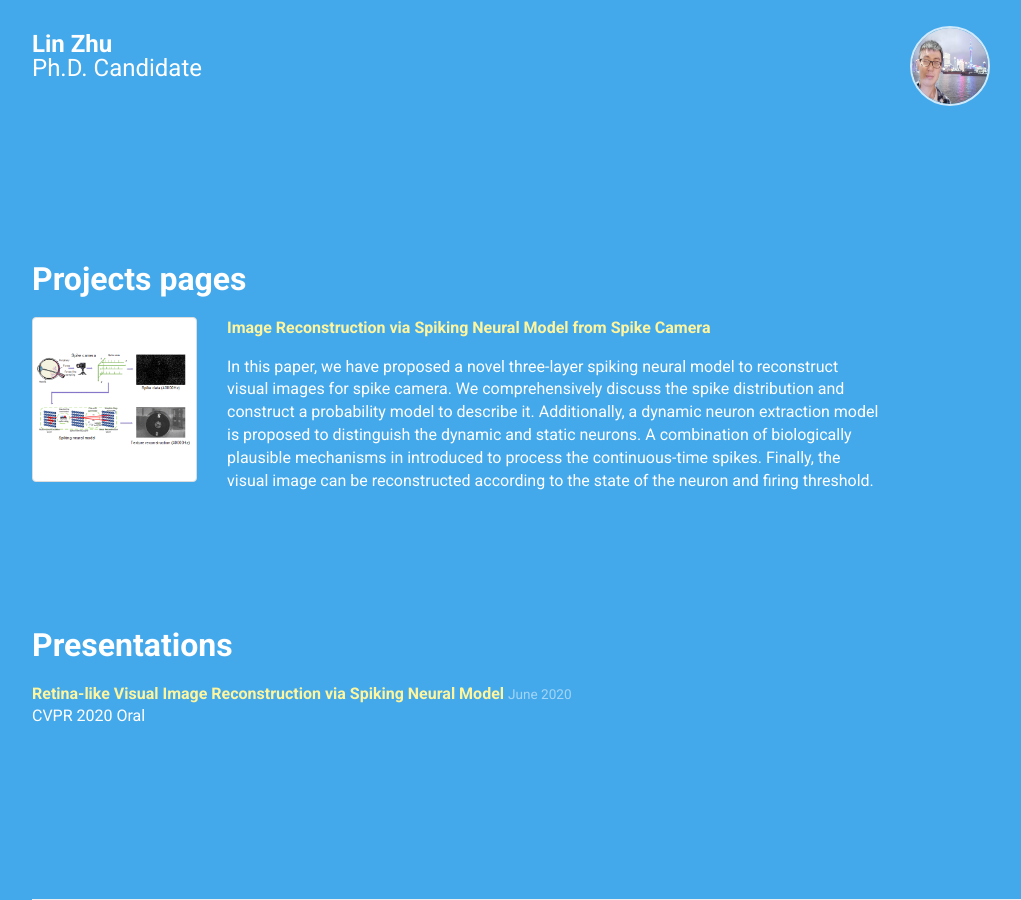
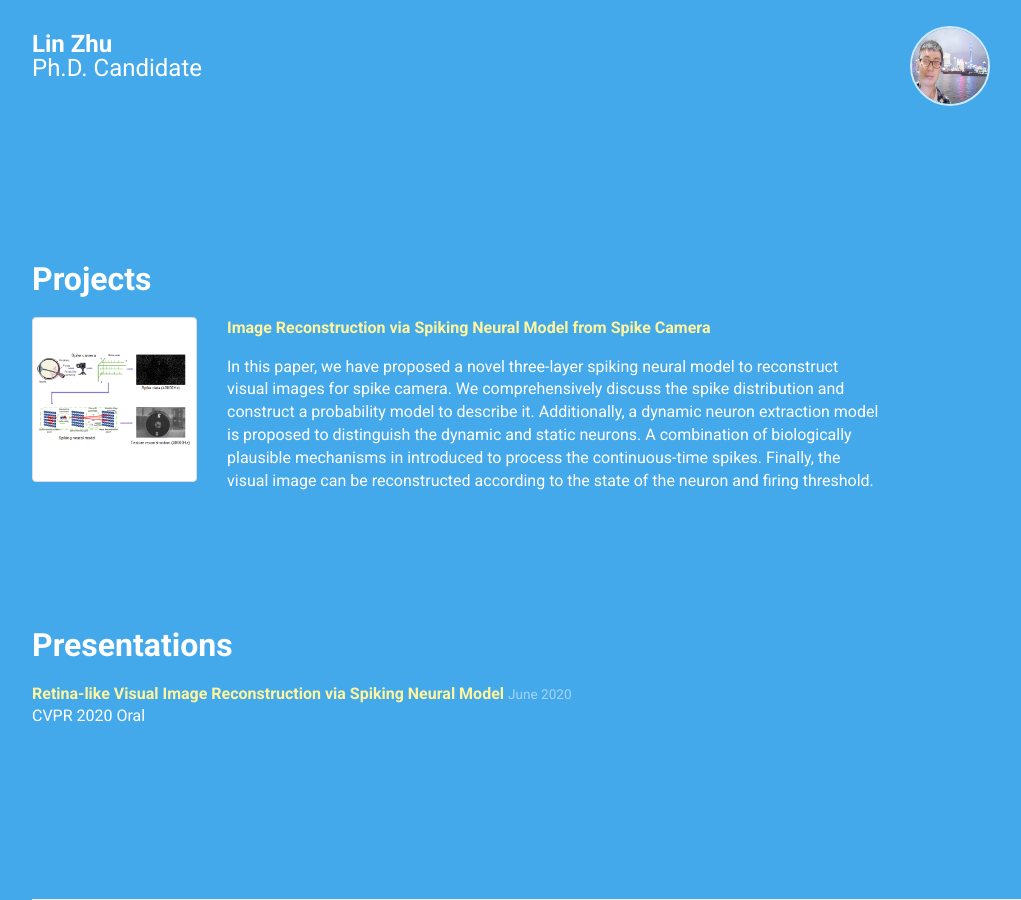
Before and after one commit to Crazyspike/home, a Jekyll site: the page built from index.html, in a window 1280 px wide and 900 px high, scrolled down 1038 px. Shown: the whole window, without its empty margins (38-1059 px from the left). Built offline with Jekyll 4.4.1, drawn with Linux system fonts in a browser that asks for light colours; nearby versions of some CDN libraries.

Commit message:
Update albertine.html

```diff
--- a/_layouts/albertine.html
+++ b/_layouts/albertine.html
@@ -173,7 +173,7 @@ It is threatened by habitat loss.
   <section class="container">
     <div class="row">
       <div class="col-md-9">
-        <h3>Projects pages</h3>
+        <h3>Projects</h3>
       </div>
     </div>
 
```
